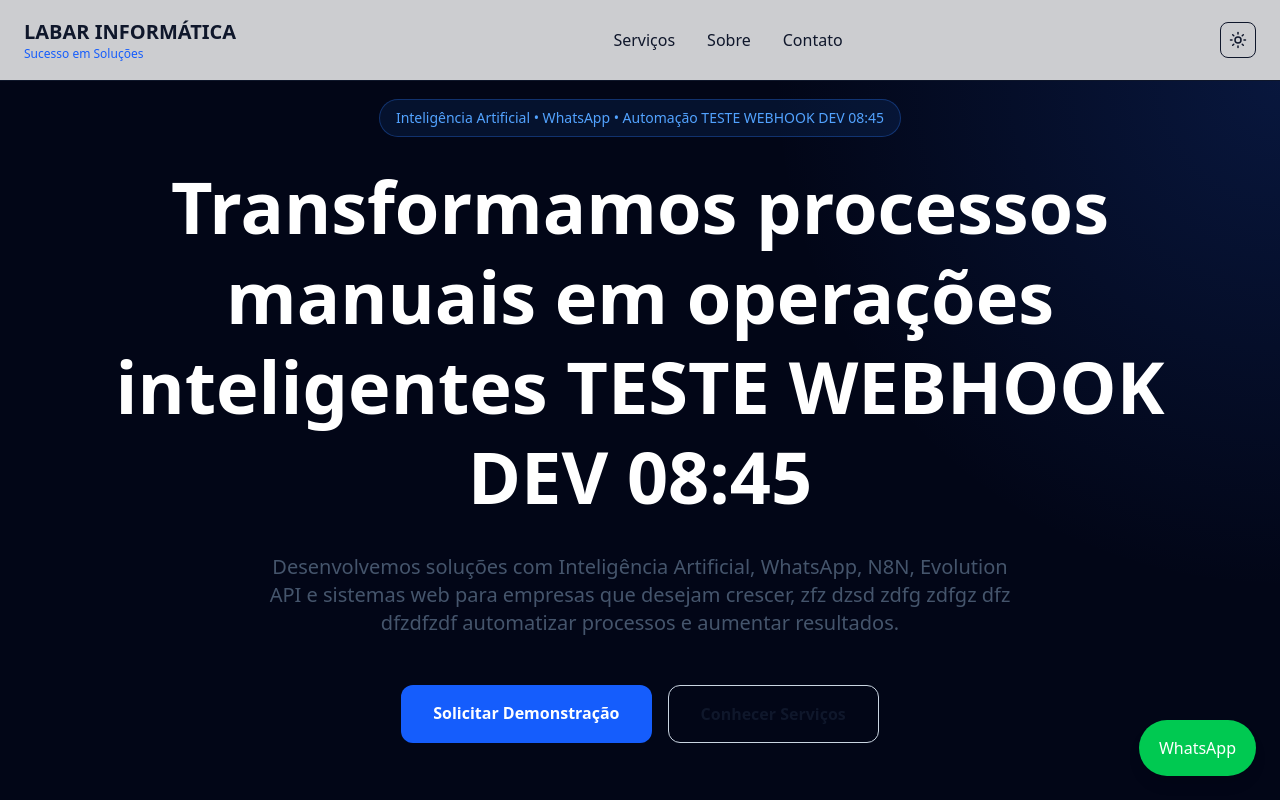
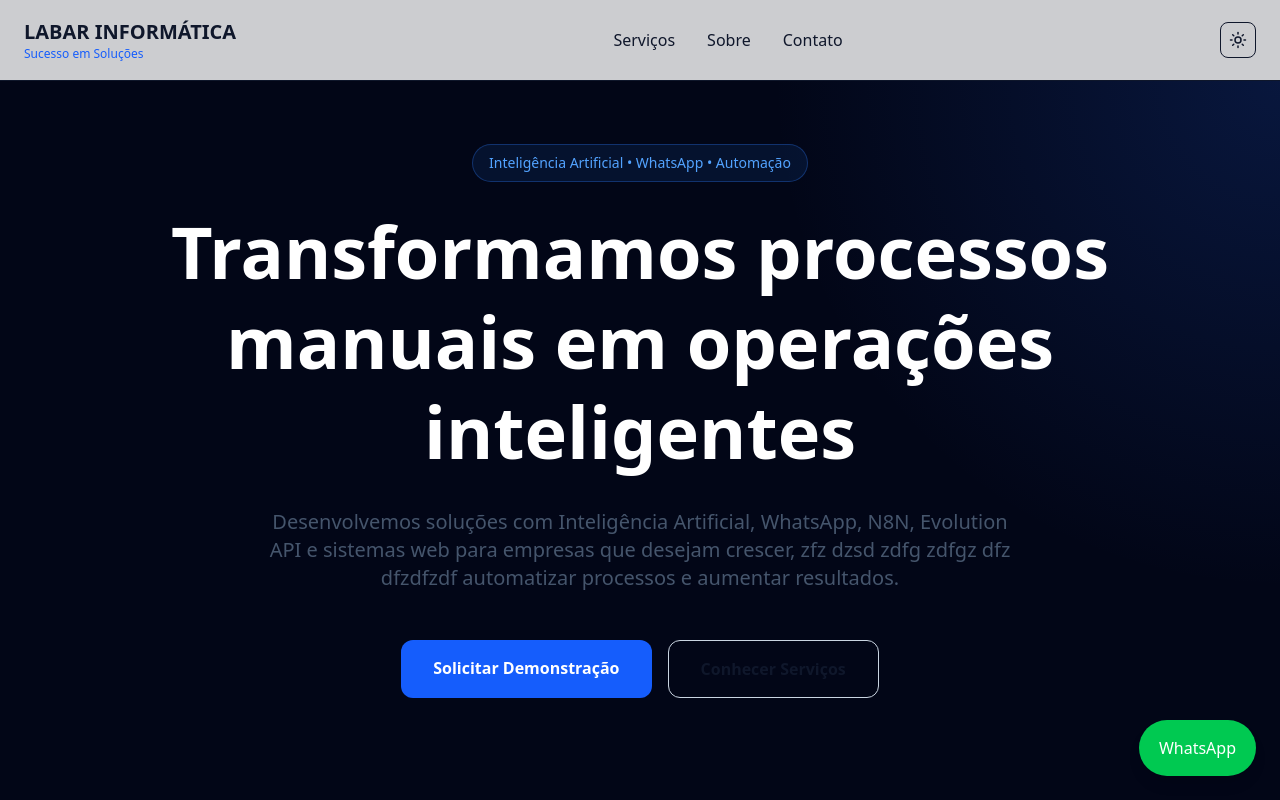
Before and after one commit to jrmalucoin/labar-site, a Next.js app: page /novo-site in a window 1280 px wide. Shown: the top 800 px of the page. Built offline with nearby package versions, Linux system fonts and the light colour scheme.

Commit message:
Teste DEV

```diff
--- a/components/Hero.tsx
+++ b/components/Hero.tsx
@@ -21,7 +21,7 @@ export default function Hero() {
             text-blue-400
           "
           >
-            Inteligência Artificial • WhatsApp • Automação  TESTE WEBHOOK DEV 08:45
+            Inteligência Artificial • WhatsApp • Automação
           </span>
 
           <h1
@@ -33,7 +33,7 @@ export default function Hero() {
              md:text-7xl
           "
           >
-            Transformamos processos manuais em operações inteligentes TESTE WEBHOOK DEV 08:45
+            Transformamos processos manuais em operações inteligentes
           </h1>
 
           <p
```
Also changed, not shown: 2 other files (tests, documents, lock files or other folders).
